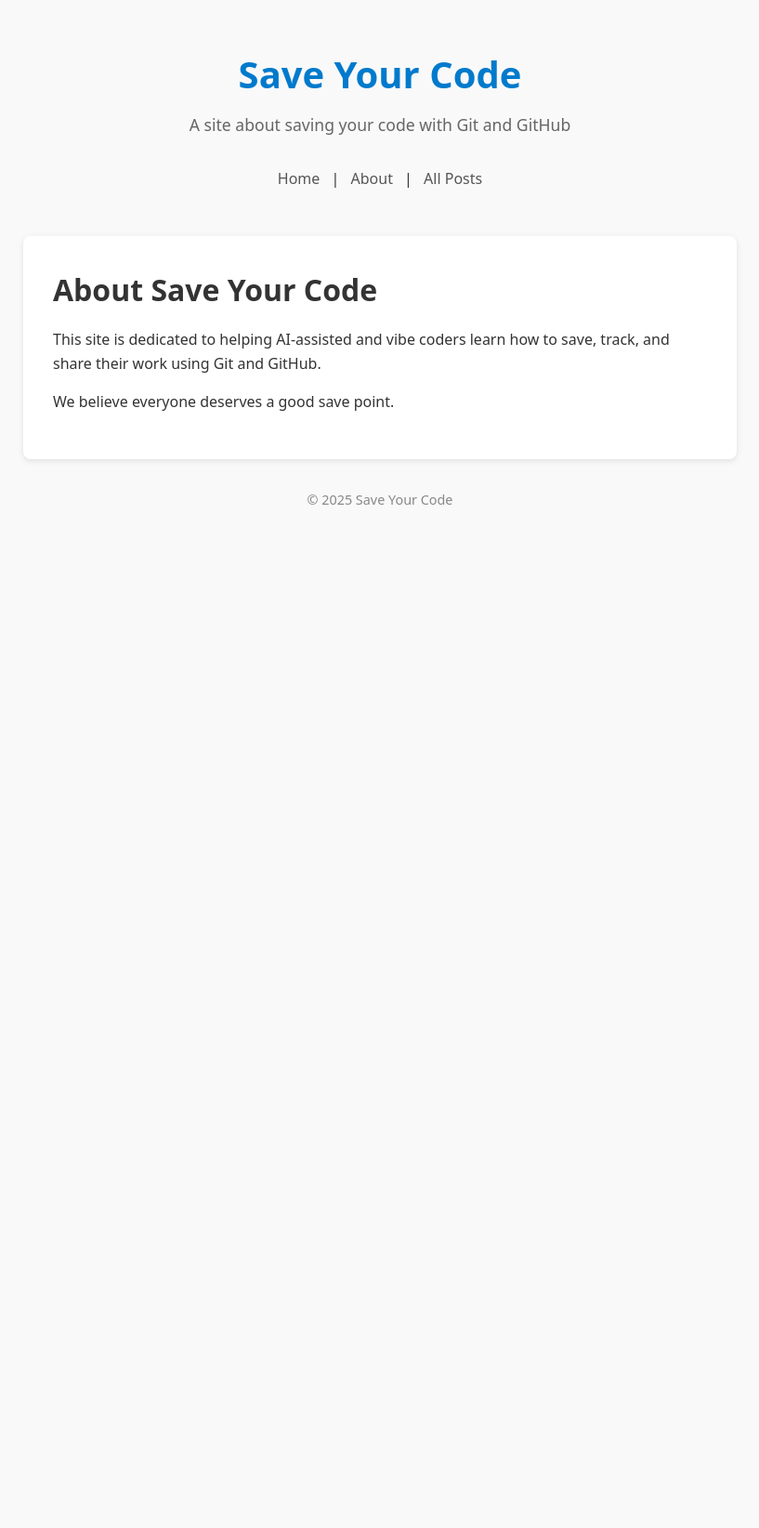
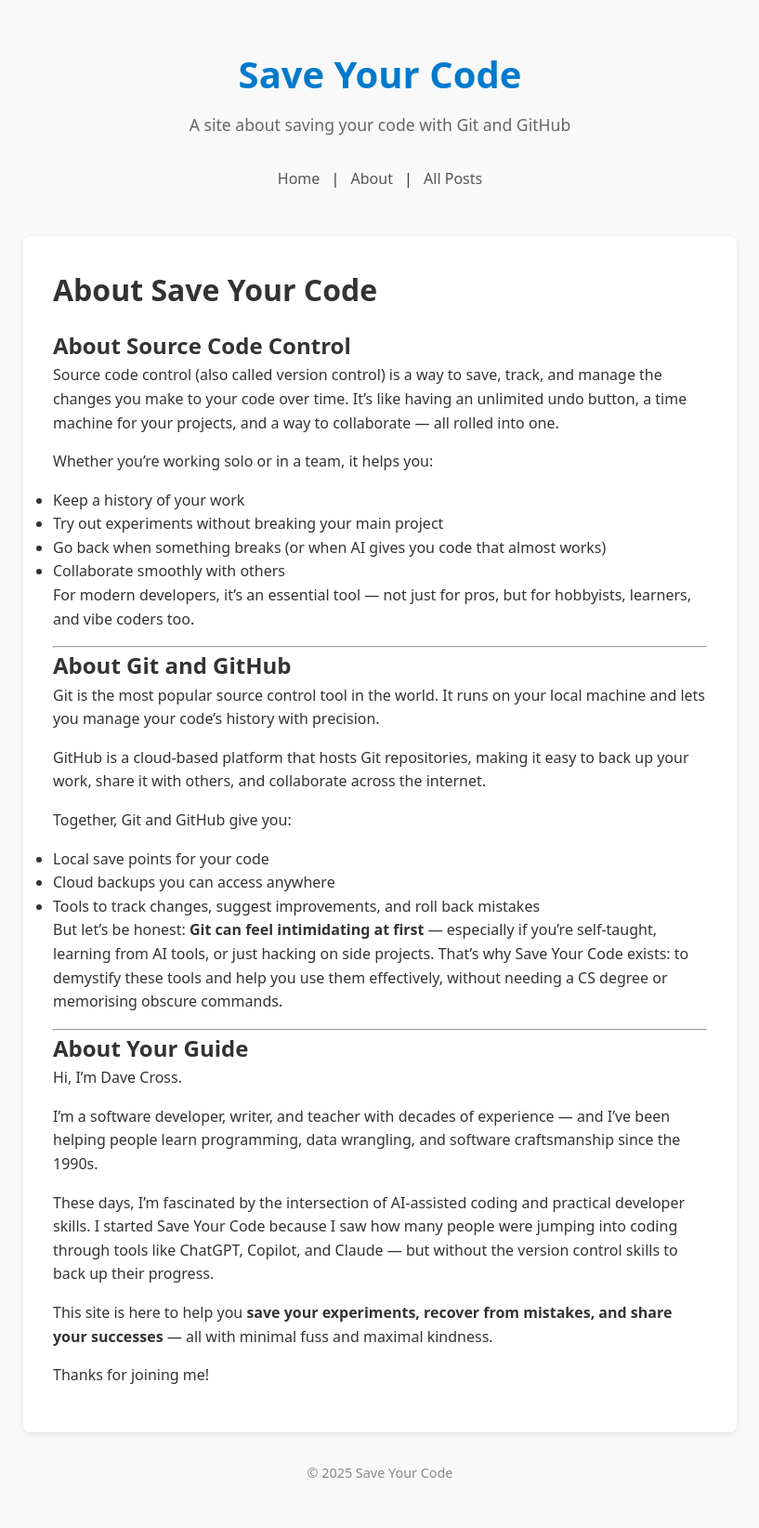
Before and after one commit to davorg/saveyourcode, a Jekyll site: the page built from about.md, in a window 1280 px wide. Shown: the whole page at 93% size, without its empty margins (231-1048 px from the left). Built offline with Jekyll 4.4.1, drawn with Linux system fonts in a browser that asks for light colours; before the commit the page ends 900 px from its top, so only the background shows below that.

Commit message:
More about stuff

```diff
--- a/about.md
+++ b/about.md
@@ -1,11 +1,66 @@
 ---
 title: About
 layout: default
-about: About SaveYourCode. What? Why? And Who?
+description: Learn what source code control is, why Git and GitHub matter, and who's behind Save Your Code.
 ---
 
 # About Save Your Code
 
-This site is dedicated to helping AI-assisted and vibe coders learn how to save, track, and share their work using Git and GitHub.
+## About Source Code Control
 
-We believe everyone deserves a good save point.
+Source code control (also called version control) is a way to save, track,
+and manage the changes you make to your code over time. It’s like having an
+unlimited undo button, a time machine for your projects, and a way to
+collaborate — all rolled into one.
+
+Whether you’re working solo or in a team, it helps you:
+
+- Keep a history of your work
+- Try out experiments without breaking your main project
+- Go back when something breaks (or when AI gives you code that almost works)
+- Collaborate smoothly with others
+
+For modern developers, it’s an essential tool — not just for pros, but for
+hobbyists, learners, and vibe coders too.
+
+---
+
+## About Git and GitHub
+
+Git is the most popular source control tool in the world. It runs on your
+local machine and lets you manage your code’s history with precision.
+
+GitHub is a cloud-based platform that hosts Git repositories, making it easy
+to back up your work, share it with others, and collaborate across the
+internet.
+
+Together, Git and GitHub give you:
+
+- Local save points for your code
+- Cloud backups you can access anywhere
+- Tools to track changes, suggest improvements, and roll back mistakes
+
+But let’s be honest: **Git can feel intimidating at first** — especially if
+you’re self-taught, learning from AI tools, or just hacking on side projects.
+That’s why Save Your Code exists: to demystify these tools and help you use
+them effectively, without needing a CS degree or memorising obscure commands.
+
+---
+
+## About Your Guide
+
+Hi, I’m Dave Cross.
+
+I’m a software developer, writer, and teacher with decades of experience —
+and I’ve been helping people learn programming, data wrangling, and software
+craftsmanship since the 1990s.
+
+These days, I’m fascinated by the intersection of AI-assisted coding and
+practical developer skills. I started Save Your Code because I saw how many
+people were jumping into coding through tools like ChatGPT, Copilot, and
+Claude — but without the version control skills to back up their progress.
+
+This site is here to help you **save your experiments, recover from mistakes,
+and share your successes** — all with minimal fuss and maximal kindness.
+
+Thanks for joining me!
```
